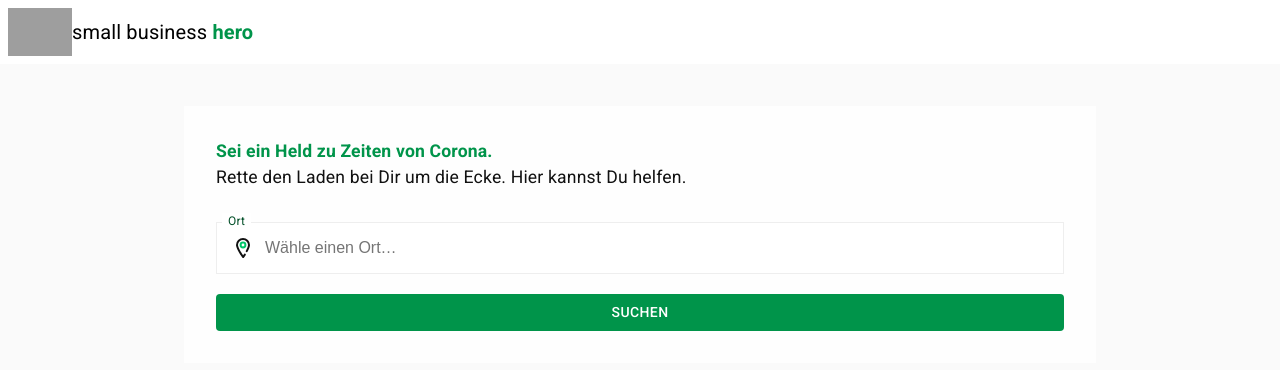
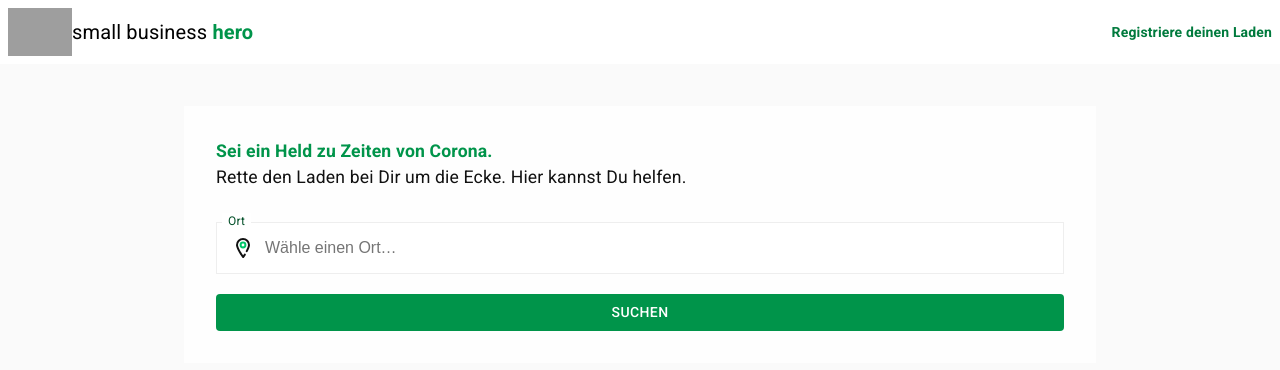
Before and after one commit to smallbusinesshero/storefront, a Next.js app: page / in a window 1280 px wide. Shown: the top 370 px of the page. Built offline with nearby package versions, Linux system fonts and the light colour scheme; grey boxes are pictures that could not be loaded.

Commit message:
Google Form Link

```diff
--- a/pages/_app.tsx
+++ b/pages/_app.tsx
@@ -13,8 +13,6 @@ import Typography from '@material-ui/core/Typography';
 import Container from '@material-ui/core/Container';
 import Link from '../components/atoms/Link';
 import BackgroundImg from './../assets/images/main-bg.jpg';
-//import {SvgIcon} from "@material-ui/core";
-//import BasketIcon from '../assets/icons/ecommerce/Basket.svg';
 
 const useStyles = makeStyles(theme => ({
 	root: {
@@ -119,7 +117,8 @@ const SmallBusinessHeroApp = ({Component, pageProps}) => {
 							</div>
 							{/*  Placeholder text for logo*/}
 						</Link>
-						{/* <SvgIcon viewBox={"0 0 55 55"} fontSize={'large'}><BasketIcon /></SvgIcon> */}
+						<Link href="https://docs.google.com/forms/d/1qVNaUAvrFfpXZvRB3ZKv-1RelD6GTnbejSulJMfqUwg/viewform?edit_requested=true" target="_blank">Registriere deinen Laden</Link>
+
 					</Toolbar>
 				</AppBar>
 				<CssBaseline/>
```
